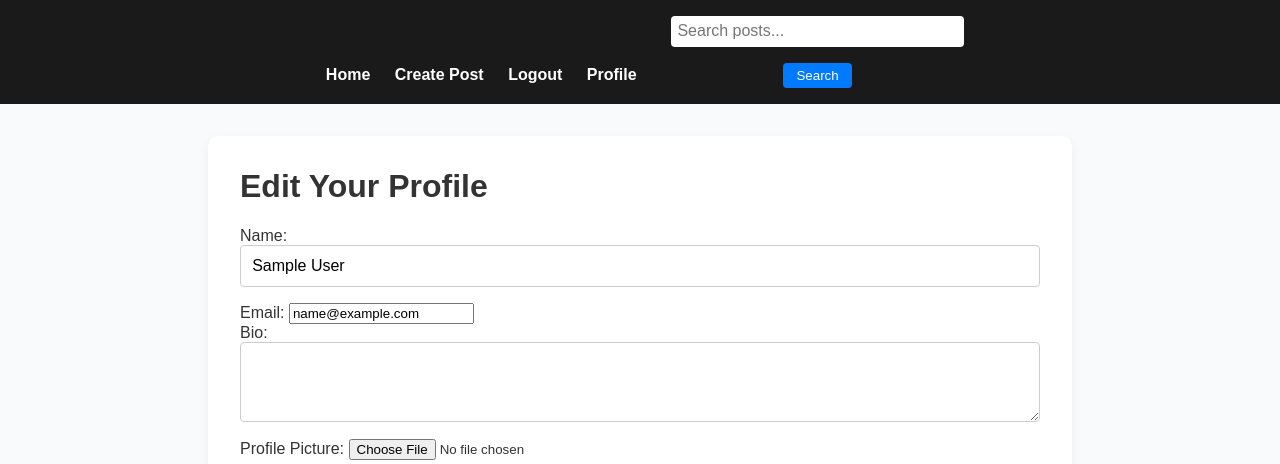
After one commit to AyanT01/PersonalBlog, a Flask app: page /edit_profile in a window 1280 px wide. The commit adds this page. Shown: the top 464 px of the page. Run offline with Flask 3, Linux system fonts and the light colour scheme; the visitor is signed in with stand-in values (Sample User, id 1); some libraries are stand-ins or nearby versions; grey boxes are pictures that could not be loaded.

Commit message:
Added user profile

```diff
--- a/app.py
+++ b/app.py
@@ -1,19 +1,22 @@
-from flask import Flask, render_template, request, redirect, url_for
+from flask import Flask, render_template, request, redirect, url_for, flash
 from flask_bcrypt import Bcrypt
 from flask_sqlalchemy import SQLAlchemy
 from datetime import datetime
 from flask_login import UserMixin
 from flask_login import LoginManager, login_user, login_required, logout_user, current_user
 import os
+from flask_paginate import Pagination, get_page_parameter
+from werkzeug.utils import secure_filename
+import time
+from sqlalchemy.sql import func
 
 
 
 
 app = Flask(__name__)
-# Configure your database URI (using SQLite here for simplicity)
 app.config['SQLALCHEMY_DATABASE_URI'] = 'sqlite:///blog.db'
 app.config['SQLALCHEMY_TRACK_MODIFICATIONS'] = False
-app.config['SECRET_KEY'] = os.urandom(24).hex() #this is used to encrypt the session cookie
+app.config['SECRET_KEY'] = os.urandom(24).hex() #encryption algo for session cookie
 
 
 login_manager = LoginManager(app)
@@ -76,16 +79,48 @@ class BlogPost(db.Model):
         return f"BlogPost('{self.title}', '{self.date_created}')"
 
 
+# Add follower relationship table
+followers = db.Table('followers',
+    db.Column('follower_id', db.Integer, db.ForeignKey('user.id')),
+    db.Column('followed_id', db.Integer, db.ForeignKey('user.id'))
+)
+
 class User(db.Model, UserMixin):
     id = db.Column(db.Integer, primary_key=True)
     name = db.Column(db.String(200), nullable=False)
     username = db.Column(db.String(80), unique=True, nullable=False)
     email = db.Column(db.String(120), unique=True, nullable=False)
     password = db.Column(db.String(200), nullable=False)
+    bio = db.Column(db.Text, nullable=True)
+    profile_pic = db.Column(db.String(200), nullable=True, default='default.jpg')
     posts = db.relationship('BlogPost', backref='author', lazy=True)
     date_joined = db.Column(db.DateTime, default=datetime.utcnow)
-    is_active = db.Column(db.Boolean, default=True) #when a user signs up, they are active
+    is_active = db.Column(db.Boolean, default=True)
 
+    # Add followers relationship
+    followed = db.relationship(
+        'User', secondary=followers,
+        primaryjoin=(followers.c.follower_id == id),
+        secondaryjoin=(followers.c.followed_id == id),
+        backref=db.backref('followers', lazy='dynamic'), lazy='dynamic')
+
+    def follow(self, user):
+        if not self.is_following(user):
+            self.followed.append(user)
+            return self
+
+    def unfollow(self, user):
+        if self.is_following(user):
+            self.followed.remove(user)
+            return self
+
+    def is_following(self, user):
+        return self.followed.filter(followers.c.followed_id == user.id).count() > 0
+
+    def followed_posts(self):
+        return BlogPost.query.join(
+            followers, (followers.c.followed_id == BlogPost.user_id)
+        ).filter(followers.c.follower_id == self.id).order_by(BlogPost.date_created.desc())
 
 # ----- Routes -----
 @app.route('/')
@@ -157,6 +192,104 @@ def delete_post(post_id):
     db.session.commit()
     return redirect(url_for('index'))
 
+@app.route('/profile/<username>')
+def profile(username):
+    user = User.query.filter_by(username=username).first_or_404()
+
+    # Get pagination parameters
+    page = request.args.get(get_page_parameter(), type=int, default=1)
+    per_page = 5
+    offset = (page - 1) * per_page
+
+    # Get user's posts with pagination
+    posts = BlogPost.query.filter_by(author_id=user.id).order_by(BlogPost.date_created.desc())
+    total = posts.count()
+    paginated_posts = posts.offset(offset).limit(per_page).all()
+
+    pagination = Pagination(page=page, total=total, per_page=per_page,
+                           css_framework='bootstrap4')
+
+    return render_template('profile.html', user=user, posts=paginated_posts,
+                          pagination=pagination)
+
+@app.route('/edit_profile', methods=['GET', 'POST'])
+@login_required
+def edit_profile():
+    if request.method == 'POST':
+        # Update user information
+        current_user.name = request.form['name']
+        current_user.email = request.form['email']
+        current_user.bio = request.form['bio']
+
+        # Handle profile picture upload
+        if 'profile_pic' in request.files:
+            file = request.files['profile_pic']
+            if file and file.filename != '' and allowed_file(file.filename):
+                # Save new profile pic
+                filename = secure_filename(file.filename)
+                file.save(os.path.join(app.config['UPLOAD_FOLDER'], filename))
+                current_user.profile_pic = filename
+
+        db.session.commit()
+        flash('Your profile has been updated!', 'success')
+        return redirect(url_for('profile', username=current_user.username))
+
+    return render_template('edit_profile.html', user=current_user)
+
+@app.route('/follow/<username>')
+@login_required
+def follow(username):
+    user = User.query.filter_by(username=username).first()
+    if user is None:
+        flash('User not found.', 'error')
+        return redirect(url_for('index'))
+    if user == current_user:
+        flash('You cannot follow yourself!', 'error')
+        return redirect(url_for('profile', username=username))
+
+    current_user.follow(user)
+    db.session.commit()
+    flash(f'You are now following {username}!', 'success')
+    return redirect(url_for('profile', username=username))
+
+@app.route('/unfollow/<username>')
+@login_required
+def unfollow(username):
+    user = User.query.filter_by(username=username).first()
+    if user is None:
+        flash('User not found.', 'error')
+        return redirect(url_for('index'))
+    if user == current_user:
+        flash('You cannot unfollow yourself!', 'error')
+        return redirect(url_for('profile', username=username))
+
+    current_user.unfollow(user)
+    db.session.commit()
+    flash(f'You have unfollowed {username}.', 'success')
+    return redirect(url_for('profile', username=username))
+
+@app.route('/followers/<username>')
+def followers(username):
+    user = User.query.filter_by(username=username).first_or_404()
+    followers = user.followers.all()
+    return render_template('followers.html', user=user, followers=followers)
+
+@app.route('/following/<username>')
+def following(username):
+    user = User.query.filter_by(username=username).first_or_404()
+    followed = user.followed.all()
+    return render_template('following.html', user=user, followed=followed)
+
+# Configure upload folder
+UPLOAD_FOLDER = 'static/profile_pics'
+ALLOWED_EXTENSIONS = {'png', 'jpg', 'jpeg', 'gif'}
+app.config['UPLOAD_FOLDER'] = UPLOAD_FOLDER
+
+# Ensure upload directory exists
+os.makedirs(UPLOAD_FOLDER, exist_ok=True)
+
+def allowed_file(filename):
+    return '.' in filename and filename.rsplit('.', 1)[1].lower() in ALLOWED_EXTENSIONS
 
 if __name__ == '__main__':
     with app.app_context():
--- a/requirements.txt
+++ b/requirements.txt
@@ -3,3 +3,4 @@ SQLAlchemy==2.0.5
 Flask-SQLAlchemy==3.0.3
 flask-login
 flask-bcrypt
+flask-paginate
--- a/templates/base.html
+++ b/templates/base.html
@@ -11,6 +11,7 @@
   {% if current_user.is_authenticated %}
     <a href="{{ url_for('create_post') }}">Create Post</a>
     <a href="{{ url_for('logout') }}">Logout</a>
+    <a href="{{ url_for('profile', username=current_user.username) }}">Profile</a>
   {% else %}
     <a href="{{ url_for('login') }}">Login</a>
     <a href="{{ url_for('signup') }}">Signup</a>
--- /dev/null
+++ b/templates/edit_profile.html
@@ -0,0 +1,41 @@
+{% extends "base.html" %}
+{% block title %}Edit Profile{% endblock %}
+
+{% block content %}
+<div class="edit-profile-container">
+  <h1>Edit Your Profile</h1>
+
+  <form method="POST" enctype="multipart/form-data">
+    <div class="form-group">
+      <label for="name">Name:</label>
+      <input type="text" id="name" name="name" value="{{ user.name }}" required>
+    </div>
+
+    <div class="form-group">
+      <label for="email">Email:</label>
+      <input type="email" id="email" name="email" value="{{ user.email }}" required>
+    </div>
+
+    <div class="form-group">
+      <label for="bio">Bio:</label>
+      <textarea id="bio" name="bio" rows="4">{{ user.bio or '' }}</textarea>
+    </div>
+
+    <div class="form-group">
+      <label for="profile_pic">Profile Picture:</label>
+      <input type="file" id="profile_pic" name="profile_pic" accept="image/*">
+      {% if user.profile_pic %}
+      <div class="current-pic">
+        <p>Current profile picture:</p>
+        <img src="{{ url_for('static', filename='profile_pics/' + user.profile_pic) }}" alt="Current profile picture">
+      </div>
+      {% endif %}
+    </div>
+
+    <div class="form-actions">
+      <button type="submit" class="btn btn-primary">Save Changes</button>
+      <a href="{{ url_for('profile', username=user.username) }}" class="btn btn-secondary">Cancel</a>
+    </div>
+  </form>
+</div>
+{% endblock %}
```
Also changed, not shown: templates/profile.html (added, +39 -0 lines).
